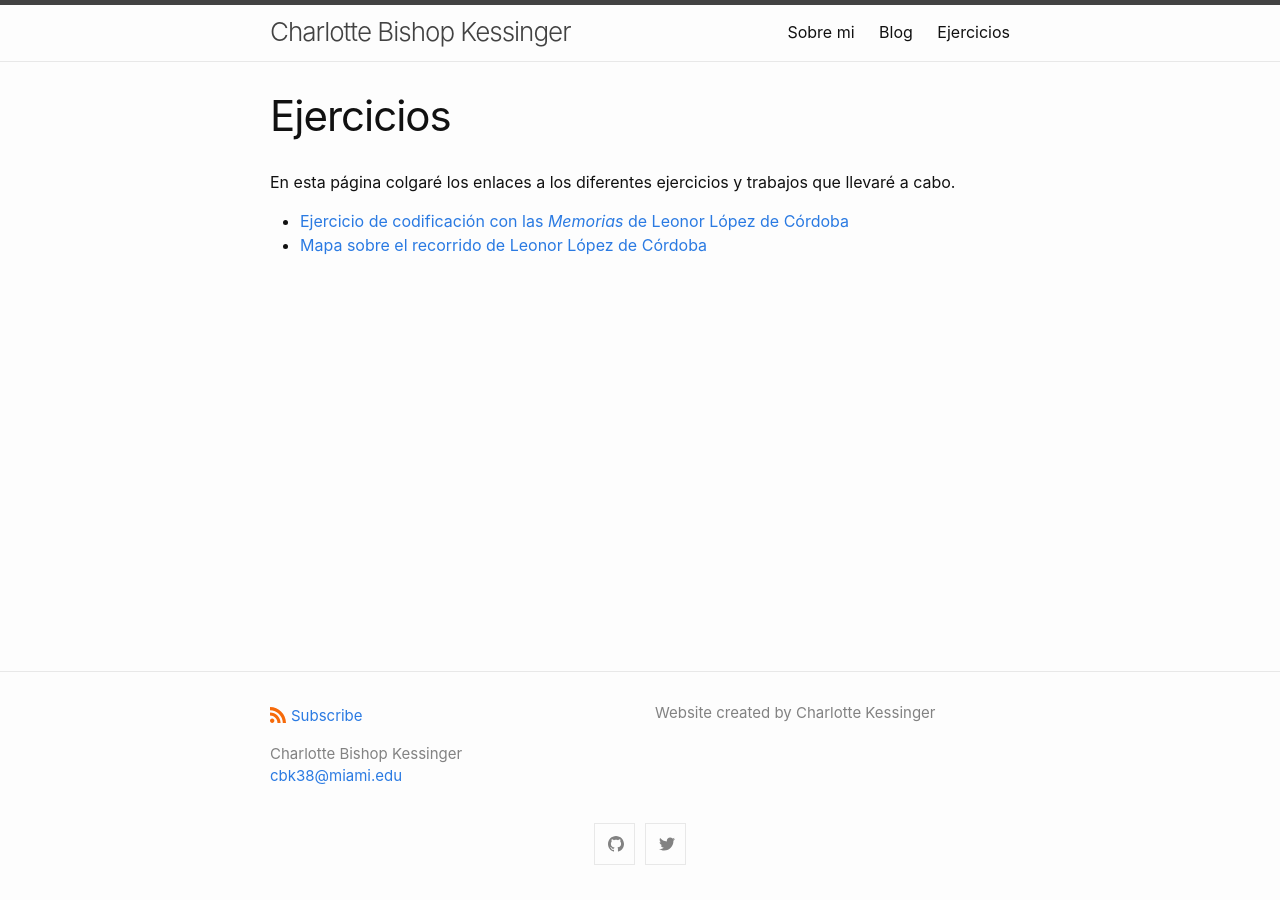
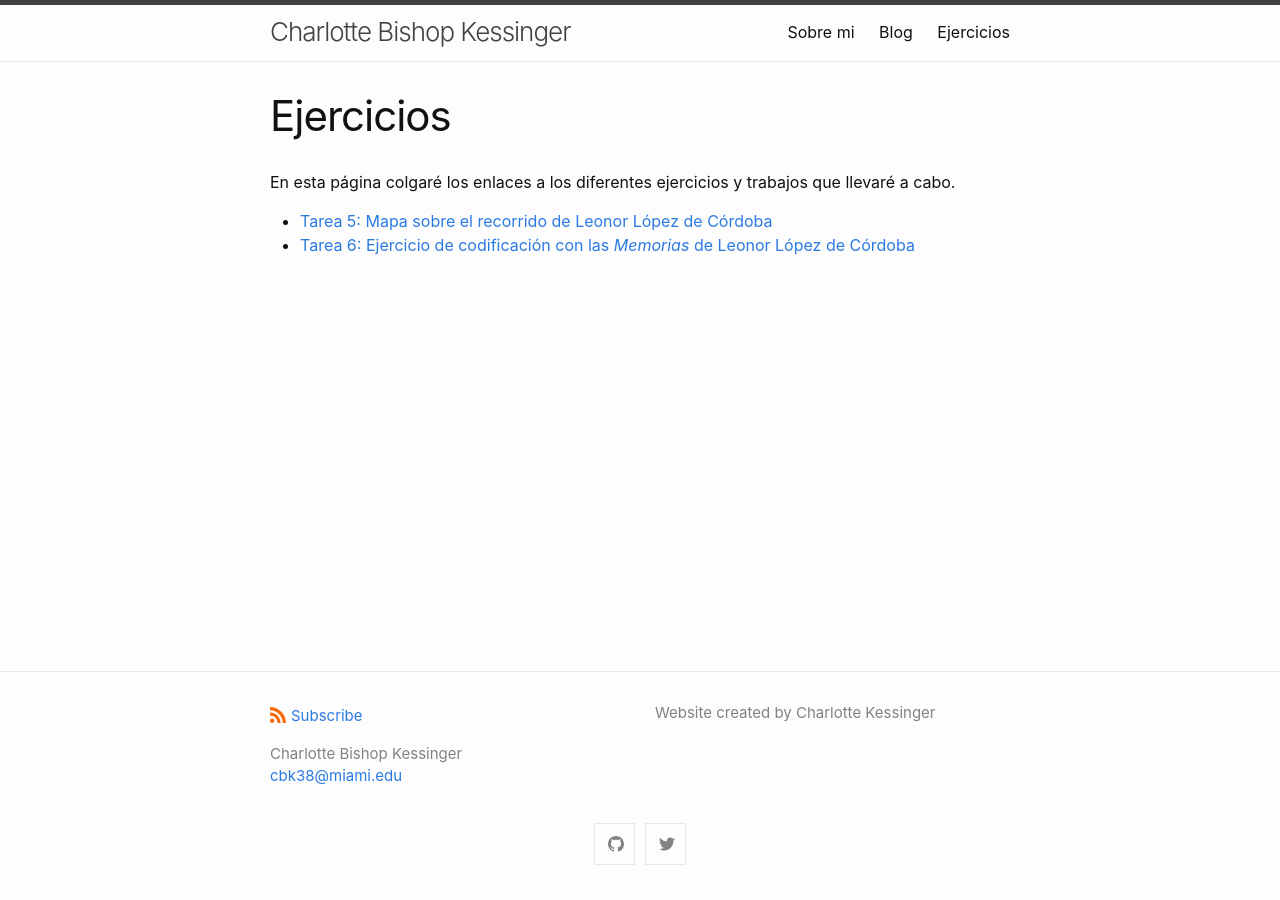
Before and after one commit to charkessinger/charkessinger.github.io, a Jekyll site: the page built from ejercicios/index.md, in a window 1280 px wide. Built offline with Jekyll 4.4.1, drawn with Linux system fonts in a browser that asks for light colours.

Commit message:
Update index.md

```diff
--- a/ejercicios/index.md
+++ b/ejercicios/index.md
@@ -5,5 +5,5 @@ title: Ejercicios
 
 En esta página colgaré los enlaces a los diferentes ejercicios y trabajos que llevaré a cabo.
 
-- [Ejercicio de codificación con las *Memorias* de Leonor López de Córdoba](https://charkessinger.github.io/ejercicios/LLC_memorias.html)
-- [Mapa sobre el recorrido de Leonor López de Córdoba](https://charkessinger.github.io/ejercicios/mapa.html)
+- [Tarea 5: Mapa sobre el recorrido de Leonor López de Córdoba](https://charkessinger.github.io/ejercicios/mapa.html)
+- [Tarea 6: Ejercicio de codificación con las *Memorias* de Leonor López de Córdoba](https://charkessinger.github.io/ejercicios/LLC_memorias.html)
```
